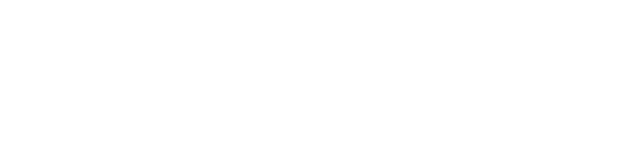
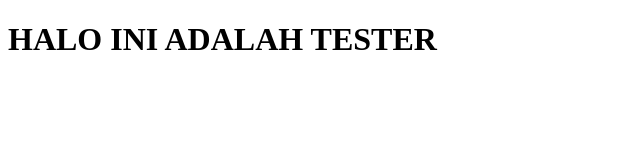
Before and after one commit to Chandra0280/TESTER, a plain HTML site: page index.html in a window 1280 px wide. Shown: the whole page, without its empty margins (0-640 px from the left). Drawn offline with Linux system fonts and the light colour scheme.

Commit message:
memambahkan h1

```diff
--- a/index.html
+++ b/index.html
@@ -7,6 +7,6 @@
     <title>Document</title>
 </head>
 <body>
-
+    <h1>HALO INI ADALAH TESTER</h1>
 </body>
 </html>
```
